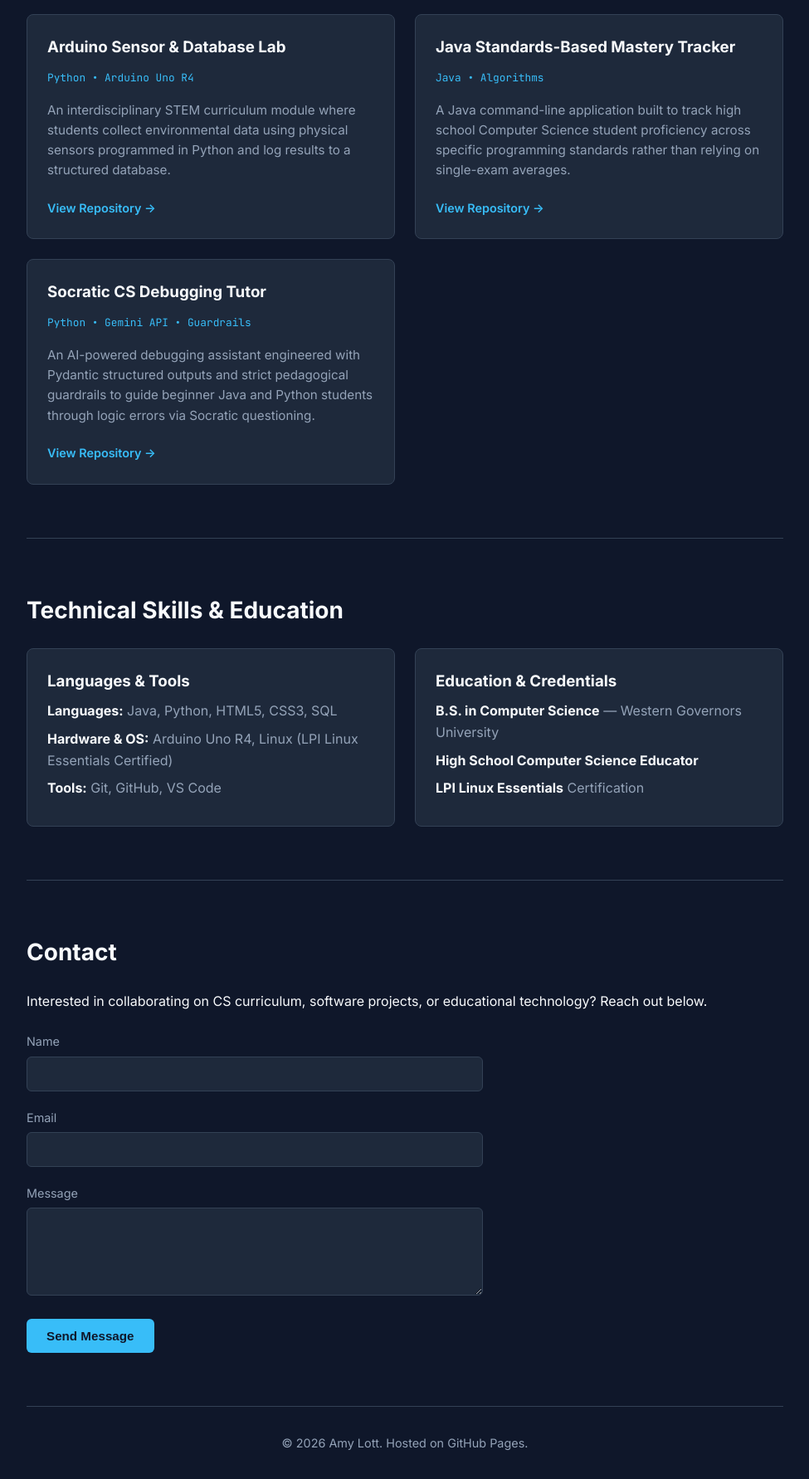
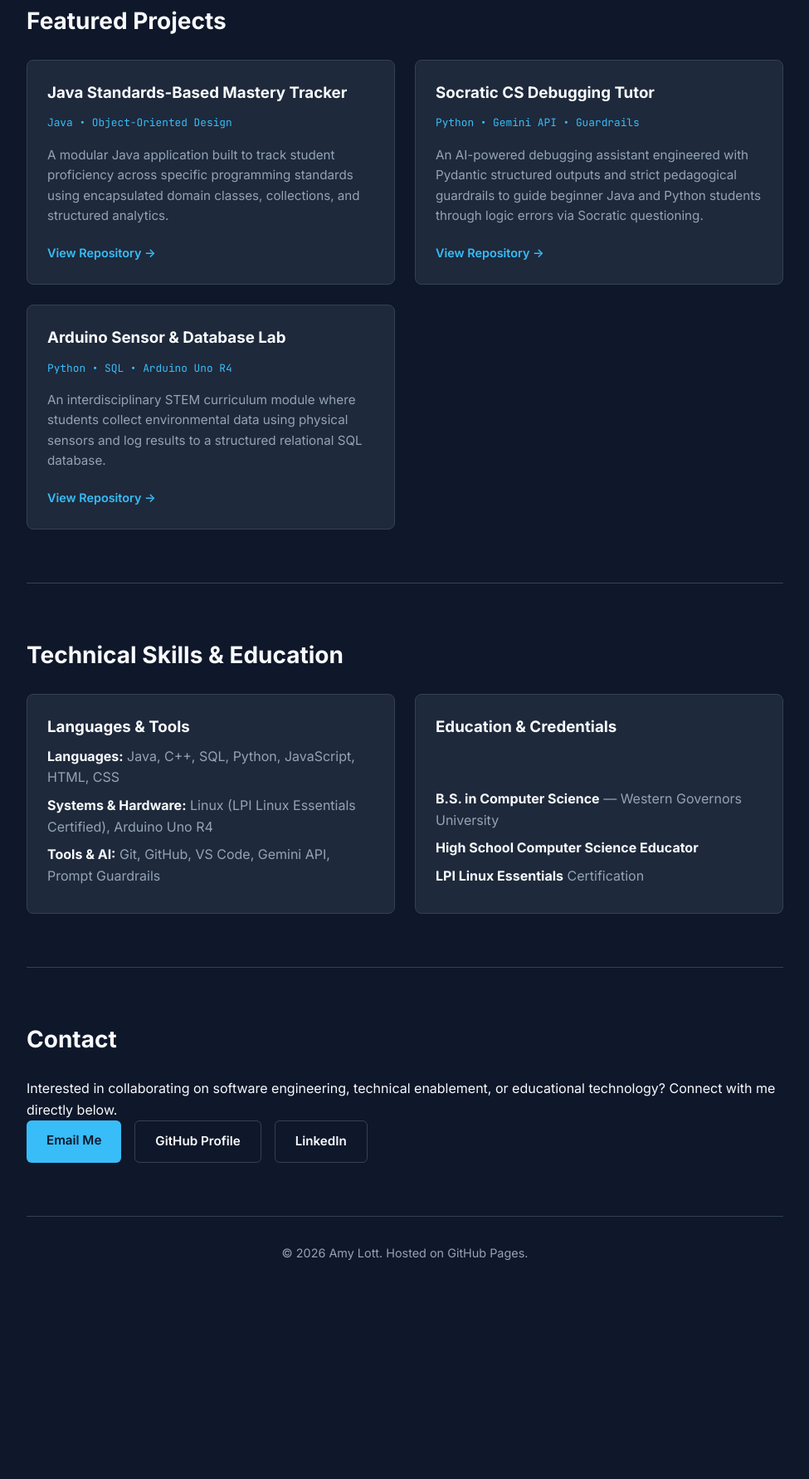
Before and after one commit to AmyLott/CV, a plain HTML site: page index.html in a window 1280 px wide. Shown: the part 964-2746 px from the top of the page at 83% size, without its empty margins (152-1127 px from the left). After the commit the page ends 2517 px from the top, so only its background shows below. Drawn offline with Linux system fonts and the light colour scheme.

Commit message:
Revise index.html with updated personal and project info
Updated content and structure of the index.html file to reflect changes in personal information, project descriptions, and technical skills.

```diff
--- a/index.html
+++ b/index.html
@@ -3,7 +3,7 @@
 <head>
     <meta charset="UTF-8">
     <meta name="viewport" content="width=device-width, initial-scale=1.0">
-  <title>Amy Lott | Computer Science Educator & Developer</title>
+    <title>Amy Lott | Computer Science Educator &amp; Developer</title>
     <link rel="stylesheet" href="style.css">
     <link rel="preconnect" href="https://fonts.googleapis.com">
     <link href="https://fonts.googleapis.com/css2?family=Inter:wght@400;600;700&family=JetBrains+Mono:wght@400;600&display=swap" rel="stylesheet">
@@ -26,8 +26,7 @@
         <div class="container">
             <p class="eyebrow">Computer Science Educator &amp; B.S.CS</p>
             <h1>Bridging classroom innovation with practical software engineering.</h1>
-      <p class="subtitle">High school Computer Science teacher focused on hands-on physical computing,
-        interdisciplinary STEM, and accessible software development.</p>
+            <p class="subtitle">High school Computer Science teacher and lifelong operational trainer focused on object-oriented Java &amp; C++ systems, data pipelines, and accessible software engineering.</p>
             <div class="hero-buttons">
                 <a href="#projects" class="btn primary">View Projects</a>
                 <a href="#contact" class="btn secondary">Get in Touch</a>
@@ -36,13 +35,13 @@
     </header>
 
     <main class="container">
-
         <section id="about" class="section">
             <h2>About Me</h2>
             <p>
-        I am a high school Computer Science educator currently with a Bachelor of Science in Computer Science from
-        Western Governors University. My work centers on making computer science tangible—combining Java programming,
-        Python-driven embedded hardware, and real-world data logging to prepare students for technical careers.
+                I am a high school Computer Science educator holding a Bachelor of Science in Computer Science from
+                Western Governors University. Grounded in 15+ years of people-forward operational leadership and instructional training,
+                my work centers on making complex systems tangible—combining object-oriented Java and C++ development,
+                SQL data pipelines, and guardrail-enforced AI tools to build reliable software and empower technical teams.
             </p>
         </section>
 
@@ -52,22 +51,10 @@
 
                 <article class="card">
                     <div class="card-header">
-            <h3>Arduino Sensor &amp; Database Lab</h3>
-            <span class="tag">Python • Arduino Uno R4</span>
+                        <h3>Java Standards-Based Mastery Tracker</h3>
+                        <span class="tag">Java • Object-Oriented Design</span>
                     </div>
-          <p>An interdisciplinary STEM curriculum module where students collect environmental data using physical
-            sensors programmed in Python and log results to a structured database.</p>
-          <div class="card-links">
-            <a href="https://github.com/AmyLott/arduino-sensor-sql-logger" target="_blank" rel="noopener">View Repository &rarr;</a>
-          </div>
-        </article>
-
-        <article class="card">
-          <div class="card-header">
-            <h3>Java Standards-Based Mastery Tracker</h3>
-            <span class="tag">Java • Algorithms</span>
-          </div>
-          <p>A Java command-line application built to track high school Computer Science student proficiency across specific programming standards rather than relying on single-exam averages.</p>
+                    <p>A modular Java application built to track student proficiency across specific programming standards using encapsulated domain classes, collections, and structured analytics.</p>
                     <div class="card-links">
                         <a href="https://github.com/AmyLott/java-mastery-tracker" target="_blank" rel="noopener">View Repository &rarr;</a>
                     </div>
@@ -84,6 +71,17 @@
                     </div>
                 </article>
 
+                <article class="card">
+                    <div class="card-header">
+                        <h3>Arduino Sensor &amp; Database Lab</h3>
+                        <span class="tag">Python • SQL • Arduino Uno R4</span>
+                    </div>
+                    <p>An interdisciplinary STEM curriculum module where students collect environmental data using physical sensors and log results to a structured relational SQL database.</p>
+                    <div class="card-links">
+                        <a href="https://github.com/AmyLott/arduino-sensor-sql-logger" target="_blank" rel="noopener">View Repository &rarr;</a>
+                    </div>
+                </article>
+
             </div>
         </section>
 
@@ -93,9 +91,9 @@
                 <div class="card">
                     <h3>Languages &amp; Tools</h3>
                     <ul class="skill-list">
-            <li><strong>Languages:</strong> Java, Python, HTML5, CSS3, SQL</li>
-            <li><strong>Hardware &amp; OS:</strong> Arduino Uno R4, Linux (LPI Linux Essentials Certified)</li>
-            <li><strong>Tools:</strong> Git, GitHub, VS Code</li>
+                        <li><strong>Languages:</strong> Java, C++, SQL, Python, JavaScript, HTML, CSS</li>
+                        <li><strong>Systems &amp; Hardware:</strong> Linux (LPI Linux Essentials Certified), Arduino Uno R4</li>
+                        <li><strong>Tools &amp; AI:</strong> Git, GitHub, VS Code, Gemini API, Prompt Guardrails</li>
                     </ul>
                 </div>
                 <div class="card">
@@ -111,26 +109,13 @@
 
         <section id="contact" class="section">
             <h2>Contact</h2>
-      <p>Interested in collaborating on CS curriculum, software projects, or educational technology? Reach out below.</p>
-
-      <!-- Replace YOUR_FORM_ID with a free endpoint from Formspree.io, or use direct links -->
-      <form action="https://formspree.io/f/YOUR_FORM_ID" method="POST" class="contact-form">
-        <div class="form-group">
-          <label for="name">Name</label>
-          <input type="text" id="name" name="name" required>
+            <p>Interested in collaborating on software engineering, technical enablement, or educational technology? Connect with me directly below.</p>
+            <div class="hero-buttons">
+                <a href="mailto:amydlott@gmail.com" class="btn primary">Email Me</a>
+                <a href="https://github.com/AmyLott" target="_blank" rel="noopener" class="btn secondary">GitHub Profile</a>
+                <a href="https://www.linkedin.com/in/amy-lott" target="_blank" rel="noopener" class="btn secondary">LinkedIn</a>
             </div>
-        <div class="form-group">
-          <label for="email">Email</label>
-          <input type="email" id="email" name="email" required>
-        </div>
-        <div class="form-group">
-          <label for="message">Message</label>
-          <textarea id="message" name="message" rows="5" required></textarea>
-        </div>
-        <button type="submit" class="btn primary">Send Message</button>
-      </form>
         </section>
-
     </main>
 
     <footer>
```
Lines whose indentation alone changed are shown as unchanged.
